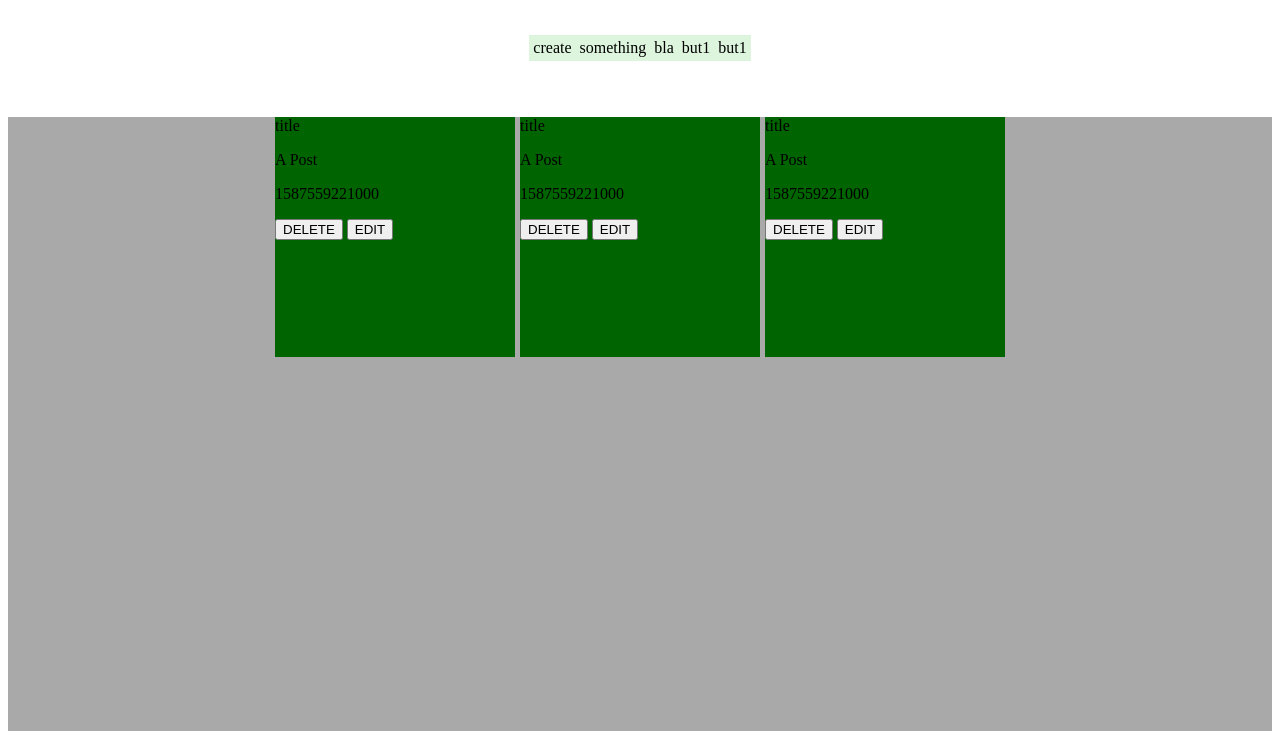
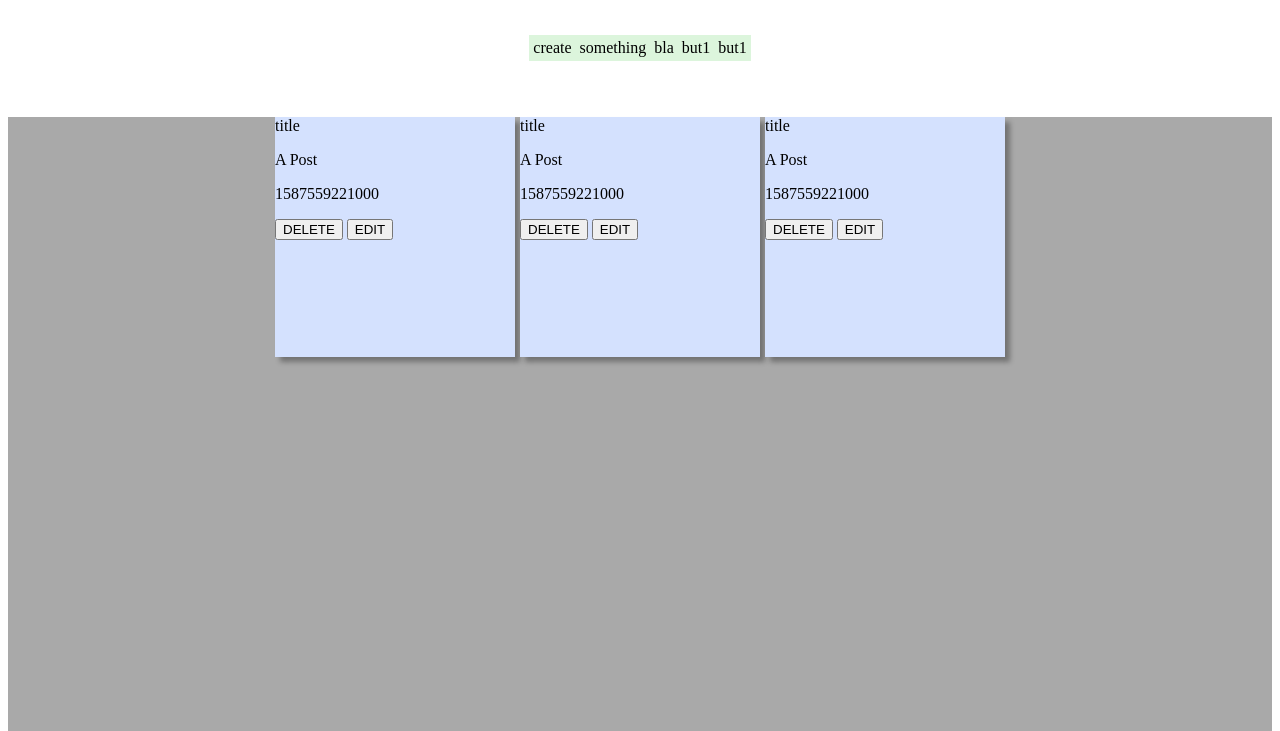
Before and after one commit to ChristopherRonnberg027/goodnotes, a plain HTML site: page index.html in a window 1280 px wide. Shown: the part 69-800 px from the top of the page. Drawn offline with Linux system fonts and the light colour scheme.

Commit message:
css changes article shadow and post background color

```diff
--- a/css/style.css
+++ b/css/style.css
@@ -35,7 +35,11 @@ section {
 
 
 .post {
-    background-color: darkgreen;
+    background-color: #d4e1fe;;
     width: 15em;
     height: 15em;
 }
+
+article{
+    box-shadow: 5px 5px 5px 0px rgba(0,0,0,0.32);
+}
```
